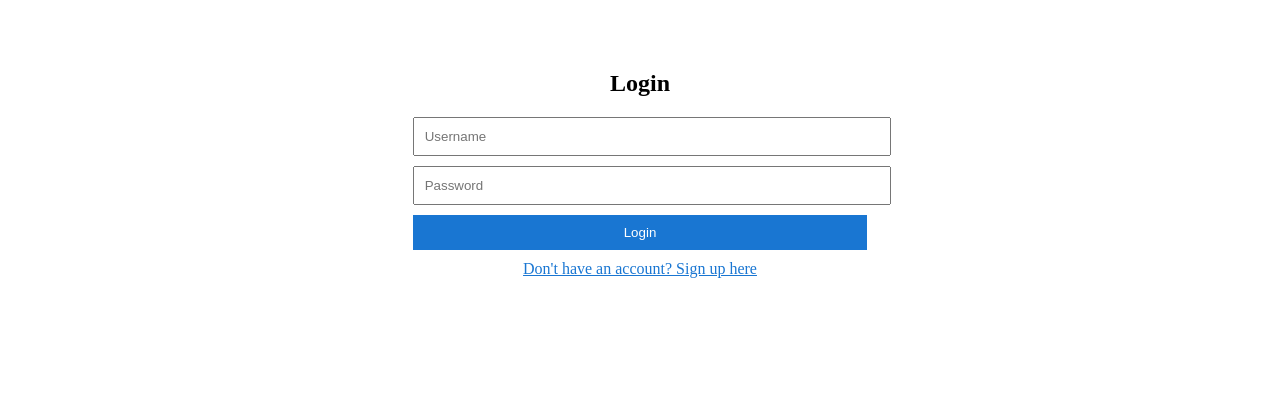
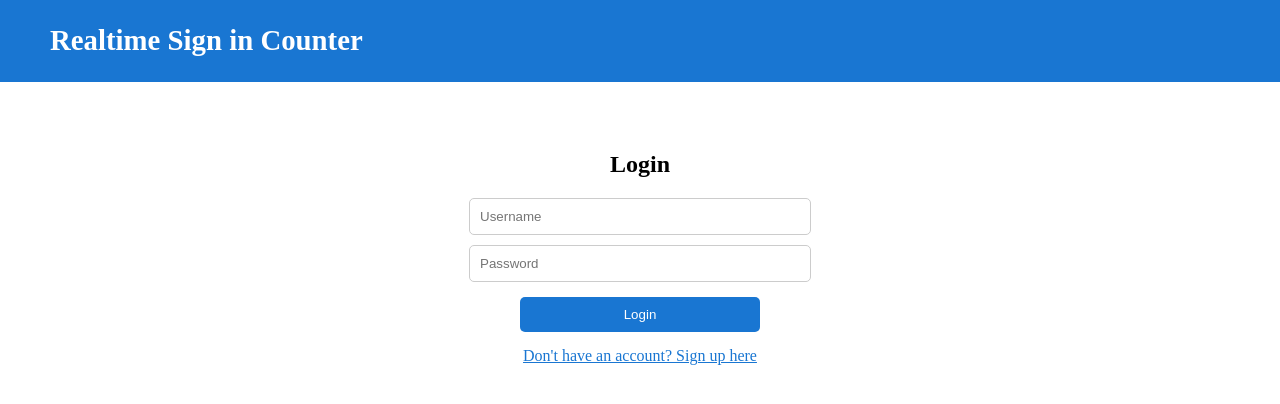
Before and after one commit to konstantine25b/realtime-auth-signin-tracker-frontend, a React (Create React App) app: page /#/dashboard in a window 1280 px wide. Shown: the top 404 px of the page. Built offline with nearby package versions, Linux system fonts and the light colour scheme.

Commit message:
added navbar and changed auth logics

```diff
--- a/src/Root.js
+++ b/src/Root.js
@@ -1,12 +1,12 @@
-import React from 'react';
-import { Outlet } from 'react-router-dom';
-import { AuthProvider } from './context/AuthContext';
-
+import React from "react";
+import { Outlet } from "react-router-dom";
+import { AuthProvider  } from "./context/AuthContext";
+import Nav from "./components/Navbar/Nav";
 
 export default function Root() {
-
   return (
     <AuthProvider>
+      <Nav/>
       <Outlet />
     </AuthProvider>
   );
--- /dev/null
+++ b/src/components/Navbar/Nav.js
@@ -0,0 +1,53 @@
+import React, { useEffect, useState } from 'react';
+import { useAuth } from '../../context/AuthContext';
+import styled from "@emotion/styled";
+
+const StyledContainer = styled.div`
+  display: flex;
+  justify-content: space-between;
+  align-items: center;
+  padding: 5px 50px;
+  background-color: #1976d2;
+  color: white;
+`;
+
+const StyledTitle = styled.h1`
+  font-size: 1.8rem;
+`;
+
+const StyledButton = styled.button`
+  padding: 10px 20px;
+  background-color: #ffffff;
+  color: #1976d2;
+  border: 2px solid #ffffff;
+  border-radius: 5px;
+  cursor: pointer;
+  transition: background-color 0.3s, color 0.3s, border-color 0.3s;
+  outline: none;
+
+  &:hover {
+    background-color: red;
+    color: white;
+    border-color: red;
+  }
+`;
+
+const Nav = () => {
+  const { logOut, token } = useAuth();
+  const [isLogged, setIsLogged] = useState(!!token);
+
+  useEffect(() => {
+    setIsLogged(!!token);
+  }, [token]);
+
+  return (
+    <StyledContainer>
+      <StyledTitle>Realtime Sign in Counter</StyledTitle>
+      {isLogged && (
+        <StyledButton onClick={logOut}>Logout</StyledButton>
+      )}
+    </StyledContainer>
+  );
+}
+
+export default Nav;
--- a/src/components/auth/login/Login.js
+++ b/src/components/auth/login/Login.js
@@ -1,12 +1,14 @@
-import React, { useState } from 'react';
-import { useMutation, gql } from '@apollo/client';
-import styled from '@emotion/styled';
-import { useNavigate } from 'react-router-dom';
+import React, { useState } from "react";
+import { useMutation, gql } from "@apollo/client";
+import styled from "@emotion/styled";
+import { useNavigate } from "react-router-dom";
+import { useAuth } from "../../../context/AuthContext";
 
 const StyledContainer = styled.div`
   display: flex;
   flex-direction: column;
   align-items: center;
+  justify-content: center;
   margin-top: 50px;
 `;
 
@@ -14,27 +16,54 @@ const StyledInput = styled.input`
   width: 100%;
   padding: 10px;
   margin-bottom: 10px;
+  border: 1px solid #ccc;
+  border-radius: 5px;
+  outline: none;
+  transition: border-color 0.3s;
+
+  &:focus {
+    border-color: #1976d2;
+  }
+`;
+const StyledForm = styled.form`
+  display: flex;
+  flex-direction: column;
+  align-items: center;
+  width: 25%;
 `;
 
 const StyledButton = styled.button`
-  width: 100%;
+  width: 75%;
   padding: 10px;
-  background-color: #1976D2;
+  background-color: #1976d2;
   color: white;
   border: none;
+  border-radius: 5px;
   cursor: pointer;
+  transition: background-color 0.3s;
+  margin-bottom: 5px;
+  margin-top: 5px;
+  &:hover {
+    background-color: #135293;
+  }
 `;
 
 const RegisterText = styled.span`
   margin-top: 10px;
   text-decoration: underline;
-  color: #1976D2;
+  color: #1976d2;
   cursor: pointer;
   transition: color 0.3s;
 
   &:hover {
     color: #135293;
   }
+`;
+
+const ErrorMessage = styled.p`
+  margin-top: 10px;
+  color: #c62828;
+  font-style: italic;
 `;
 
 const LOGIN_MUTATION = gql`
@@ -46,30 +75,31 @@ const LOGIN_MUTATION = gql`
 `;
 
 function Login() {
-  const [username, setUsername] = useState('');
-  const [password, setPassword] = useState('');
-  const [login] = useMutation(LOGIN_MUTATION);
+  const [username, setUsername] = useState("");
+  const [password, setPassword] = useState("");
+  const { logIn } = useAuth();
+  const [login, { error }] = useMutation(LOGIN_MUTATION);
   const navigate = useNavigate();
 
   const handleSubmit = async (e) => {
     e.preventDefault();
     try {
       const { data } = await login({ variables: { username, password } });
-      localStorage.setItem('token', data.login.token);
-      navigate('/dashboard');
+      logIn(data.login.token);
+
     } catch (err) {
       console.error(err);
     }
   };
 
   const handleRegisterClick = () => {
-    navigate('/register');
+    navigate("/register");
   };
 
   return (
     <StyledContainer>
-      <h2>Login</h2>
-      <form onSubmit={handleSubmit}>
+      <h2>Login </h2>
+      <StyledForm onSubmit={handleSubmit}>
         <StyledInput
           type="text"
           placeholder="Username"
@@ -84,11 +114,16 @@ function Login() {
           onChange={(e) => setPassword(e.target.value)}
           required
         />
-        <StyledButton type="submit">
-          Login
-        </StyledButton>
-      </form>
-      <RegisterText onClick={handleRegisterClick}>Don't have an account? Sign up here</RegisterText>
+        <StyledButton type="submit">Login</StyledButton>
+      </StyledForm>
+      <RegisterText onClick={handleRegisterClick}>
+        Don't have an account? Sign up here
+      </RegisterText>
+      {error && (
+        <ErrorMessage>
+          Username or password is incorrect. Please try again.
+        </ErrorMessage>
+      )}
     </StyledContainer>
   );
 }
--- a/src/components/auth/registration/Register.js
+++ b/src/components/auth/registration/Register.js
@@ -2,6 +2,7 @@ import React, { useState } from 'react';
 import { useMutation, gql } from '@apollo/client';
 import styled from '@emotion/styled';
 import { useNavigate } from 'react-router-dom';
+import { useAuth } from '../../../context/AuthContext';
 
 const StyledContainer = styled.div`
   display: flex;
@@ -9,20 +10,62 @@ const StyledContainer = styled.div`
   align-items: center;
   margin-top: 50px;
 `;
+const StyledForm = styled.form`
+  display: flex;
+  flex-direction: column;
+  align-items: center;
+  width: 25%;
+`;
 
 const StyledInput = styled.input`
   width: 100%;
   padding: 10px;
   margin-bottom: 10px;
+  border: 1px solid #ccc;
+  border-radius: 5px;
+  outline: none;
+  transition: border-color 0.3s;
+
+  &:focus {
+    border-color: #1976D2;
+  }
 `;
 
 const StyledButton = styled.button`
-  width: 100%;
+  width: 75%;
+  max-width: 200px; /* Set a maximum width to avoid button stretching */
   padding: 10px;
   background-color: #1976D2;
   color: white;
   border: none;
+  border-radius: 5px;
+  margin-bottom: 5px;
+  margin-top: 5px;
   cursor: pointer;
+  transition: background-color 0.3s;
+  margin-top: 10px;
+
+  &:hover {
+    background-color: #135293;
+  }
+`;
+
+const RegisterText = styled.span`
+  margin-top: 10px;
+  text-decoration: underline;
+  color: #1976D2;
+  cursor: pointer;
+  transition: color 0.3s;
+
+  &:hover {
+    color: #135293;
+  }
+`;
+
+const ErrorMessage = styled.p`
+  margin-top: 10px;
+  color: #c62828;
+
 `;
 
 const REGISTER_MUTATION = gql`
@@ -36,26 +79,28 @@ const REGISTER_MUTATION = gql`
 function Register() {
   const [username, setUsername] = useState('');
   const [password, setPassword] = useState('');
-  const [register] = useMutation(REGISTER_MUTATION);
+  const [register, { error }] = useMutation(REGISTER_MUTATION);
   const navigate = useNavigate();
+  const { logIn } = useAuth();
 
   const handleSubmit = async (e) => {
     e.preventDefault();
     try {
       const { data } = await register({ variables: { username, password } });
-      localStorage.setItem('token', data.register.token);
-
-      navigate('/dashboard');
+      logIn(data.register.token);
     } catch (err) {
       console.error(err);
     }
   };
 
+  const handleLoginClick = () => {
+    navigate('/login');
+  };
 
   return (
     <StyledContainer>
-      <h2>Register</h2>
-      <form onSubmit={handleSubmit}>
+      <h2>Register </h2>
+      <StyledForm onSubmit={handleSubmit}>
         <StyledInput
           type="text"
           placeholder="Username"
@@ -73,7 +118,9 @@ function Register() {
         <StyledButton type="submit">
           Register
         </StyledButton>
-      </form>
+      </StyledForm>
+      <RegisterText onClick={handleLoginClick}>Already have an account? Login here</RegisterText>
+      {error && <ErrorMessage>Registration failed. Please try again.</ErrorMessage>}
     </StyledContainer>
   );
 }
--- a/src/components/dashboard/dashboard.js
+++ b/src/components/dashboard/dashboard.js
@@ -1,8 +1,6 @@
-import React, { useEffect, useState } from "react";
+import React from "react";
 import { useQuery, gql } from "@apollo/client";
 import styled from "@emotion/styled";
-import { useNavigate } from "react-router-dom"; // Import useNavigate hook for navigation
-import { useAuth } from "../../context/AuthContext";
 
 const StyledContainer = styled.div`
   display: flex;
@@ -11,19 +9,38 @@ const StyledContainer = styled.div`
   margin-top: 50px;
 `;
 
-const StyledButton = styled.button`
-  margin-top: 20px;
-  padding: 10px 20px;
-  background-color: #1976d2;
+const Notification = styled.div`
+  width: 100%;
+  padding: 10px;
+  background-color: #f44336;
   color: white;
-  border: none;
-  cursor: pointer;
+  text-align: center;
+  font-size: 20px;
+  margin-bottom: 20px;
 `;
 
-const StyledTypography = styled.p`
-  margin-top: 20px;
+const CountContainer = styled.div`
+  display: flex;
+  justify-content: space-around;
+  width: 100%;
+`;
+
+const CountColumn = styled.div`
+  flex: 1;
+  display: flex;
+  flex-direction: column;
+  align-items: center;
+`;
+
+const CountTitle = styled.h3`
+  font-size: 1.5rem;
+  color: #333;
+  margin-bottom: 10px;
+`;
+
+const CountValue = styled.p`
   font-size: 1.2rem;
-  color: red;
+  color: #666;
 `;
 
 const ME_QUERY = gql`
@@ -45,36 +62,24 @@ const GLOBAL_SIGNIN_COUNT_QUERY = gql`
 function Dashboard() {
   const { data: meData } = useQuery(ME_QUERY);
   const { data: globalData } = useQuery(GLOBAL_SIGNIN_COUNT_QUERY);
-  const { logout } = useAuth(); // Access the logout function and token information from useAuth
-  const navigate = useNavigate(); // Get the navigate function for navigation
-  const [logoutClicked, setLogoutClicked] = useState(false);
-
-  useEffect(() => {
-
-    if (!localStorage.getItem("token")) {
-      navigate("/login");
-    }
-
-
-  }, [logoutClicked]);
 
   return (
     <StyledContainer>
-      <h2>Welcome, {meData?.me?.username}</h2>
-      <p>Your Sign-In Count: {meData?.me?.signInCount}</p>
-      <p>Global Sign-In Count: {globalData?.globalSignInCount}</p>
-      <StyledButton
-        onClick={() => {
-          setLogoutClicked(!logoutClicked);
-          logout()
-        }}
-      >
-        Logout
-      </StyledButton>{" "}
-      {/* Add a logout button */}
       {globalData?.globalSignInCount >= 5 && (
-        <StyledTypography>Global Sign-In Count Reached 5!</StyledTypography>
+        <Notification>Global Sign-In Count Reached 5!</Notification>
       )}
+
+      <CountContainer>
+        <CountColumn>
+          <CountTitle>Your Sign-In Count:</CountTitle>
+          <CountValue>{meData?.me?.signInCount}</CountValue>
+        </CountColumn>
+
+        <CountColumn>
+          <CountTitle>Global Sign-In Count:</CountTitle>
+          <CountValue>{globalData?.globalSignInCount}</CountValue>
+        </CountColumn>
+      </CountContainer>
     </StyledContainer>
   );
 }
--- a/src/context/AuthContext.js
+++ b/src/context/AuthContext.js
@@ -1,21 +1,31 @@
 import React, { createContext, useContext, useState } from 'react';
+import { useNavigate } from 'react-router-dom';
+
 const AuthContext = createContext();
 
+export const AuthProvider = ({ children }) => {
+  const storedToken = localStorage.getItem('token');
+  const [token, setToken] = useState(storedToken || '');
+  const navigate = useNavigate();
 
-export const AuthProvider = ({ children }) => {
-  const [token, setToken] = useState(localStorage.getItem('token') || '');
+  const logIn = (newToken) => {
+    // Ensure newToken is not empty or null before setting it
+    if (newToken) {
+      localStorage.setItem('token', newToken);
+      setToken(newToken);
+      navigate("/dashboard");
 
-  const login = (newToken) => {
-    localStorage.setItem('token', newToken);
-    setToken(newToken);
+    }
   };
-  const logout = () => {
+
+  const logOut = () => {
     localStorage.removeItem('token');
     setToken('');
+    navigate("/login");
   };
 
   return (
-    <AuthContext.Provider value={{ token, login, logout }}>
+    <AuthContext.Provider value={{ token, logIn, logOut }}>
       {children}
     </AuthContext.Provider>
   );
```
Also changed, not shown: src/App.js (+13 -8 lines).
